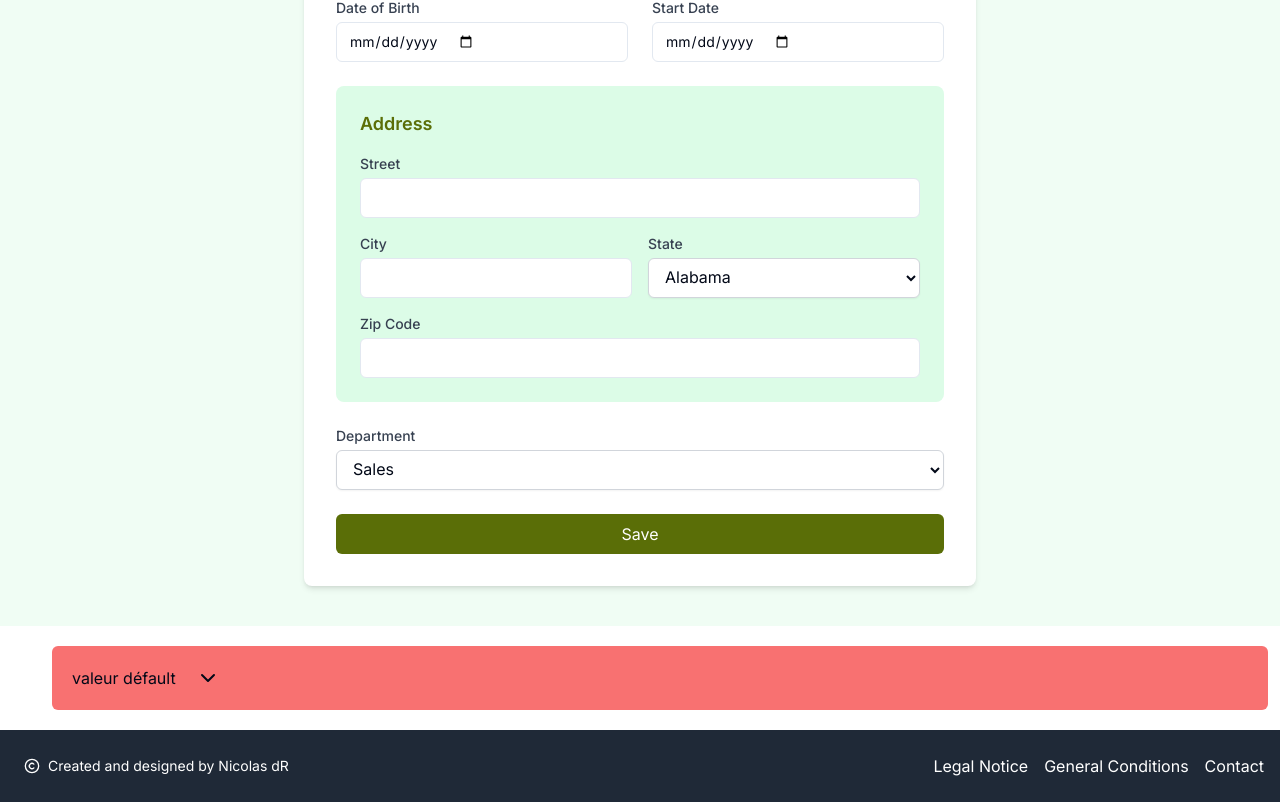
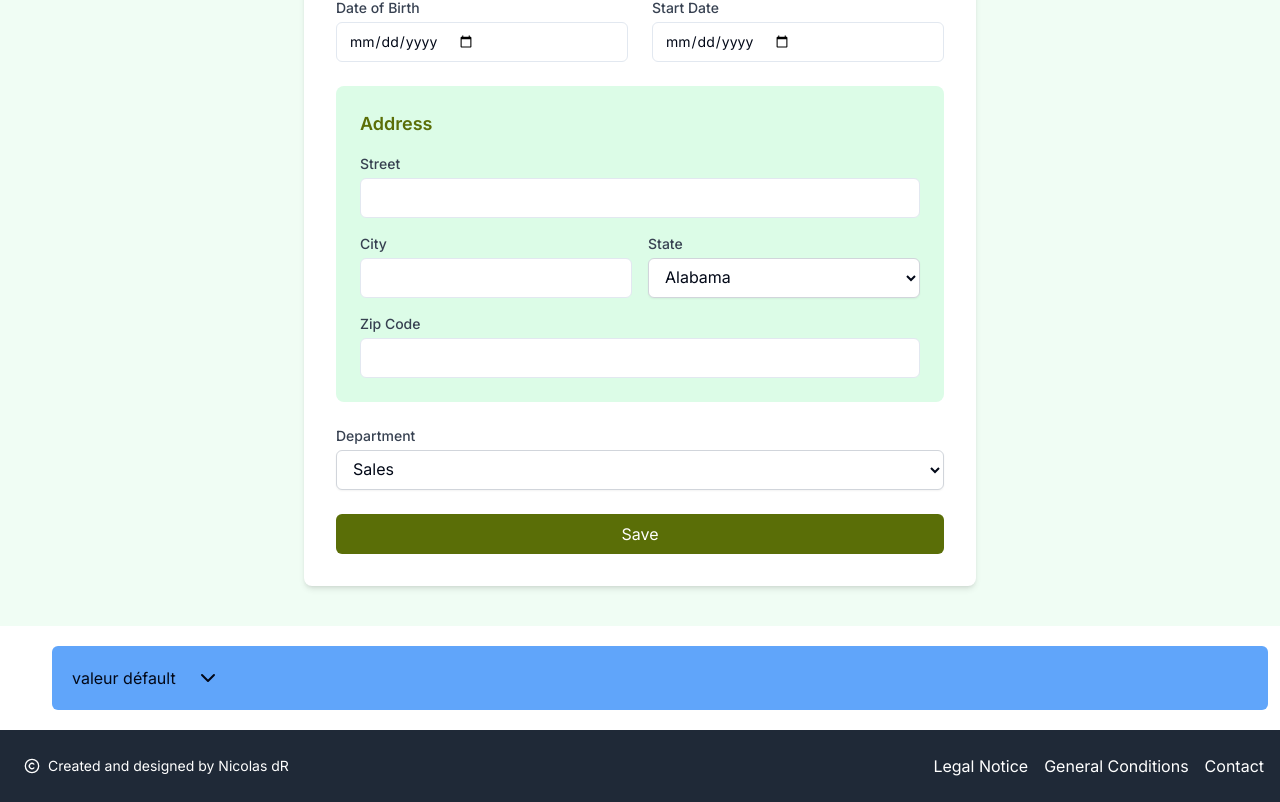
Before and after one commit to Gizmoux/wealth-health, a Next.js app: page /pages/create-employee in a window 1280 px wide. Shown: the part 459-1261 px from the top of the page. Built offline with nearby package versions, Linux system fonts and the light colour scheme.

Commit message:
update dropDown

```diff
--- a/app/components/DropDown.tsx
+++ b/app/components/DropDown.tsx
@@ -21,7 +21,7 @@ const DropDown: React.FC<DropDownProps> = ({ items, name }) => {
 
 	return (
 		<div className="container">
-			<div className="flex bg-red-400 w-full gap-5 p-5 m-5 rounded-md">
+			<div className="flex bg-blue-400 w-full gap-5 p-5 m-5 rounded-md">
 				<p>{selectedValue}</p>
 
 				{isChevronClicked && (
```
